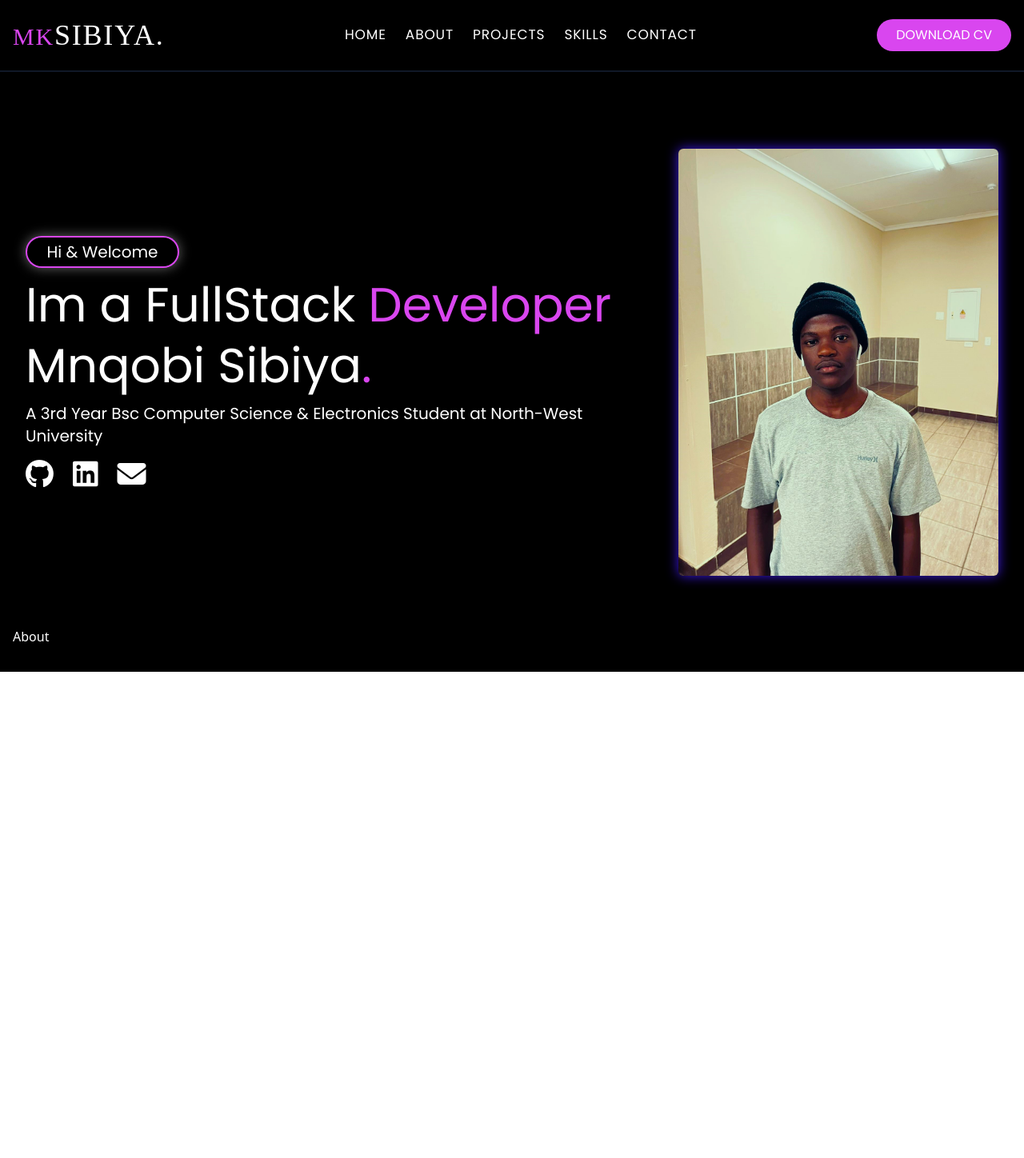
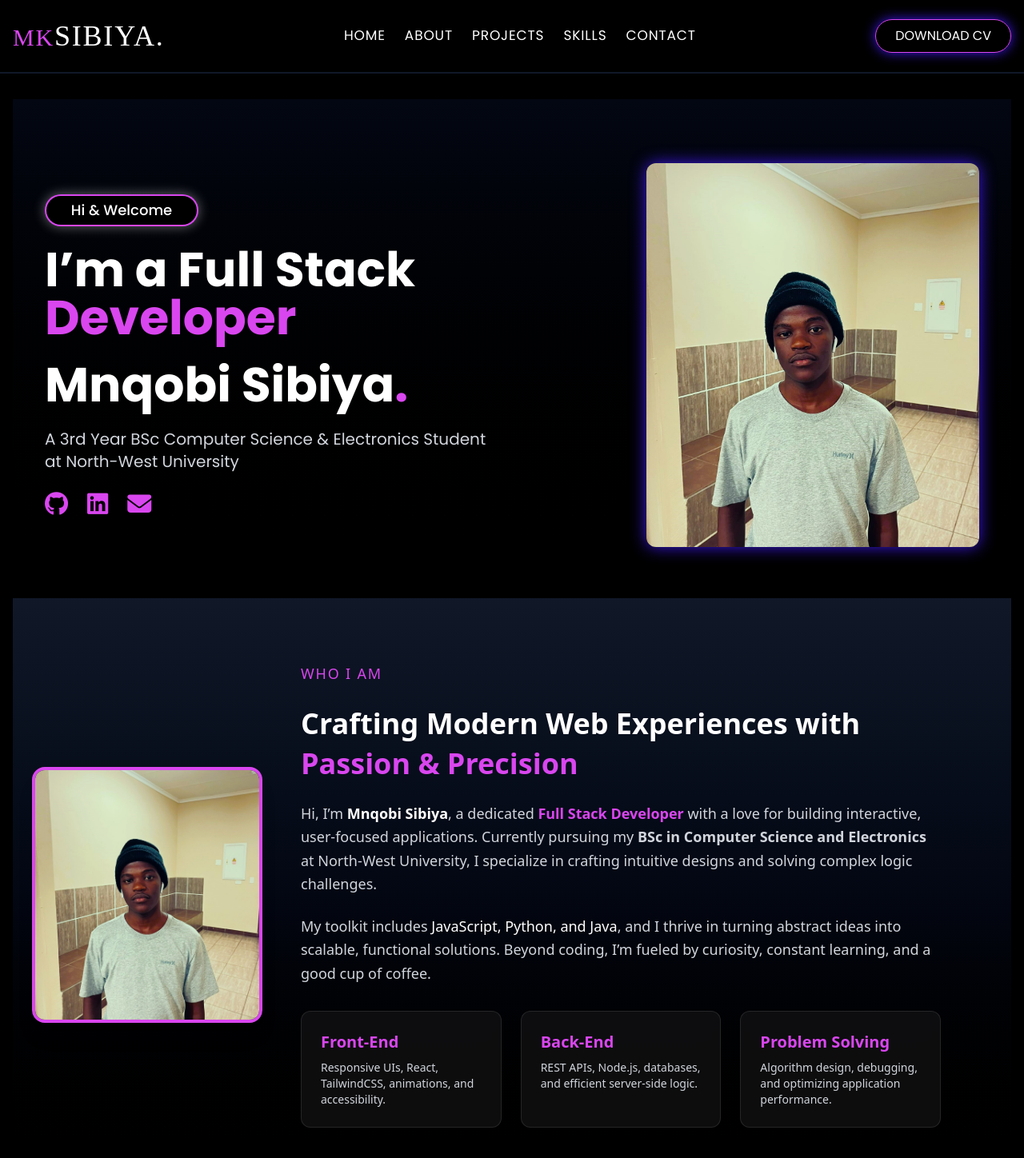
Before and after one commit to Mnqobi007/Portfolio, a React (Vite) app: page / in a window 1280 px wide. Shown: the top 1448 px of the page at 80% size. Before the commit the page ends 840 px from the top, so only its background shows below. Built offline with nearby package versions, Linux system fonts and the light colour scheme; a web font is replaced by a local one.

Commit message:
Improved hero section and added about section

```diff
--- a/package.json
+++ b/package.json
@@ -12,7 +12,8 @@
   "dependencies": {
     "@tailwindcss/vite": "^4.1.11",
     "react": "^19.1.0",
-    "react-dom": "^19.1.0"
+    "react-dom": "^19.1.0",
+    "react-icons": "^5.5.0"
   },
   "devDependencies": {
     "@eslint/js": "^9.30.1",
--- a/src/components/About.jsx
+++ b/src/components/About.jsx
@@ -1,7 +1,63 @@
-import React from 'react'
+import React from "react";
 
 export const About = () => {
   return (
-    <div>About</div>
-  )
-}
+    <section className="relative bg-gradient-to-b from-gray-900 via-gray-950 to-black text-white py-20 px-6">
+      <div className="container mx-auto flex flex-col lg:flex-row items-center gap-12">
+
+        {/* Left: Profile Image */}
+        <div className="flex-shrink-0">
+          <img
+            src="src/assets/images/pic head.jpg"
+            alt="Mnqobi Sibiya"
+            className="w-72 h-80 object-cover rounded-2xl shadow-xl border-4 border-primary hover:scale-105 transition-transform duration-500"
+          />
+        </div>
+
+        {/* Right: About Content */}
+        <div className="lg:w-2/3 space-y-6">
+          <h2 className="text-primary text-lg uppercase tracking-widest">
+            Who I Am
+          </h2>
+          <h1 className="text-4xl font-bold leading-snug">
+            Crafting Modern Web Experiences with <span className="text-primary">Passion & Precision</span>
+          </h1>
+          <p className="text-lg leading-relaxed text-gray-300">
+            Hi, I’m <span className="font-semibold text-white">Mnqobi Sibiya</span>, a dedicated
+            <span className="font-semibold text-primary"> Full Stack Developer</span> with a love for building
+            interactive, user-focused applications. Currently pursuing my{" "}
+            <span className="font-semibold">BSc in Computer Science and Electronics</span> at North-West University,
+            I specialize in crafting intuitive designs and solving complex logic challenges.
+          </p>
+          <p className="text-lg leading-relaxed text-gray-300">
+            My toolkit includes <span className="text-white font-medium">JavaScript, Python, and Java</span>,
+            and I thrive in turning abstract ideas into scalable, functional solutions.
+            Beyond coding, I’m fueled by curiosity, constant learning, and a good cup of coffee.
+          </p>
+
+          {/* Skills Cards */}
+          <div className="grid grid-cols-1 sm:grid-cols-3 gap-6 mt-8">
+            <div className="p-6 rounded-xl bg-white/5 backdrop-blur-md border border-white/10 hover:bg-white/10 transition duration-300">
+              <h3 className="text-xl font-semibold mb-2 text-primary">Front-End</h3>
+              <p className="text-gray-300 text-sm">
+                Responsive UIs, React, TailwindCSS, animations, and accessibility.
+              </p>
+            </div>
+            <div className="p-6 rounded-xl bg-white/5 backdrop-blur-md border border-white/10 hover:bg-white/10 transition duration-300">
+              <h3 className="text-xl font-semibold mb-2 text-primary">Back-End</h3>
+              <p className="text-gray-300 text-sm">
+                REST APIs, Node.js, databases, and efficient server-side logic.
+              </p>
+            </div>
+            <div className="p-6 rounded-xl bg-white/5 backdrop-blur-md border border-white/10 hover:bg-white/10 transition duration-300">
+              <h3 className="text-xl font-semibold mb-2 text-primary">Problem Solving</h3>
+              <p className="text-gray-300 text-sm">
+                Algorithm design, debugging, and optimizing application performance.
+              </p>
+            </div>
+          </div>
+        </div>
+      </div>
+    </section>
+  );
+};
--- a/src/components/Header.jsx
+++ b/src/components/Header.jsx
@@ -26,7 +26,7 @@ export default function Header() {
                 </ul>
             </nav>
             {/* Desktop Download CV Button*/ }
-            <button className="hidden lg:block font-Poppins  bg-primary text-white rounded-full px-6 py-2 border-none cursor-pointer">
+            <button className="hidden lg:block font-Poppins   text-white rounded-full px-6 py-2  cursor-pointer border-primary border-1 shadow-[0_0_15px_rgba(67,26,257,0.9)] hover:bg-primary transition-colors duration-300">
                 DOWNLOAD CV
             </button>
 
--- a/src/components/Hero.jsx
+++ b/src/components/Hero.jsx
@@ -1,26 +1,48 @@
-export default function Hero(){
+export default function Hero() {
   return (
-    <section>
-       <div className="container mx-auto flex justify-between items-center lg:py-16 lg:px-4 md:px-2 flex-col-reverse md:flex-row md:justify-between md:px-0 md:gap-8 lg:gap-12">
-            <div className="flex flex-col space-y-4 font-Poppins items-center md:items-start text-center md:text-left">
-                <div className='relative w-[95%] sm:w-48 h-10 bg-primary shadow-[0_0_15px_rgba(255,255,255,0.4)] rounded-full'>
-                   <div className="absolute inset-[2px] bg-black rounded-full flex items-center justify-center text-white text-xl">
+    <section className="bg-gradient-to-b from-gray-950 to-black text-white pt-20 pb-16">
+      <div className="container mx-auto flex flex-col-reverse md:flex-row items-center justify-between gap-12 px-6 md:px-10">
+
+        {/* Left Content */}
+        <div className="flex flex-col space-y-6 font-Poppins items-center md:items-start text-center md:text-left">
+
+          {/* Welcome Tag */}
+          <div className="relative w-[95%] sm:w-48 h-10 bg-primary shadow-[0_0_15px_rgba(255,255,255,0.4)] rounded-full overflow-hidden">
+            <div className="absolute inset-[2px] bg-black rounded-full flex items-center justify-center text-white text-lg font-medium">
               Hi & Welcome
             </div>
           </div>
-                <h1 className="text-6xl">Im a FullStack <span className="text-primary">Developer</span></h1>
-                <h1 className="text-6xl">Mnqobi Sibiya<span className="text-primary">.</span></h1>
-                <p className="text-xl">A 3rd Year Bsc Computer Science & Electronics Student at North-West University</p>
-                <div className="flex space-x-6 text-4xl">
-                    <i class="fa-brands fa-github"></i>
-                    <i class="fa-brands fa-linkedin"></i>
-                    <i class="fa-solid fa-envelope"></i>
+
+          {/* Main Headings */}
+          <h1 className="text-4xl sm:text-5xl lg:text-6xl font-bold">
+            I’m a Full Stack <span className="text-primary">Developer</span>
+          </h1>
+          <h1 className="text-4xl sm:text-5xl lg:text-6xl font-bold">
+            Mnqobi Sibiya<span className="text-primary">.</span>
+          </h1>
+
+          {/* Subtitle */}
+          <p className="text-lg sm:text-xl max-w-xl text-gray-300">
+            A 3rd Year BSc Computer Science & Electronics Student at North-West University
+          </p>
+
+          {/* Social Icons */}
+          <div className="flex space-x-6 text-3xl text-primary">
+            <i className="fa-brands fa-github hover:text-white transition-colors cursor-pointer"></i>
+            <i className="fa-brands fa-linkedin hover:text-white transition-colors cursor-pointer"></i>
+            <i className="fa-solid fa-envelope hover:text-white transition-colors cursor-pointer"></i>
           </div>
         </div>
-            <div>
-                <img src="src/assets/images/pic head.jpg" alt="Profile" className="w-100 h-120 rounded-md object-cover object-center w-32 h-32 rounded-full mx-auto mb-6 md:mb-0 md:rounded-md md:w-[26rem] md:h-auto shadow-[0_0_15px_rgba(67,26,257,0.9)]" />
+
+        {/* Right: Profile Image */}
+        <div className="flex-shrink-0">
+          <img
+            src="src/assets/images/pic head.jpg"
+            alt="Profile"
+            className="rounded-full md:rounded-xl object-cover shadow-[0_0_20px_rgba(67,26,257,0.9)] w-40 h-40 sm:w-52 sm:h-52 md:w-[26rem] md:h-[30rem] transition-transform duration-500 hover:scale-105"
+          />
         </div>
       </div>
     </section>
-    )
+  );
 }
```
Also changed, not shown: 1 other file (tests, documents, lock files or other folders). Lines whose indentation alone changed are shown as unchanged.
